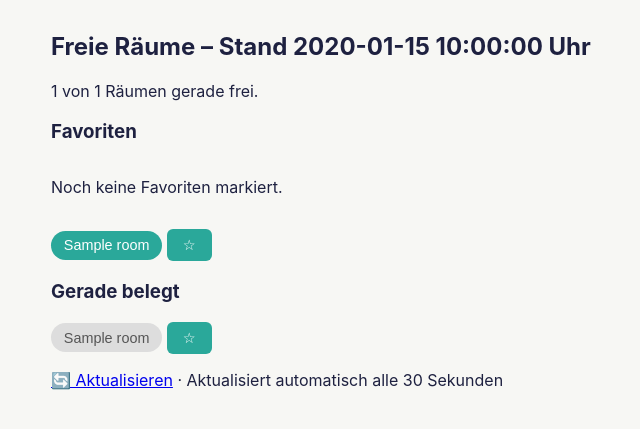
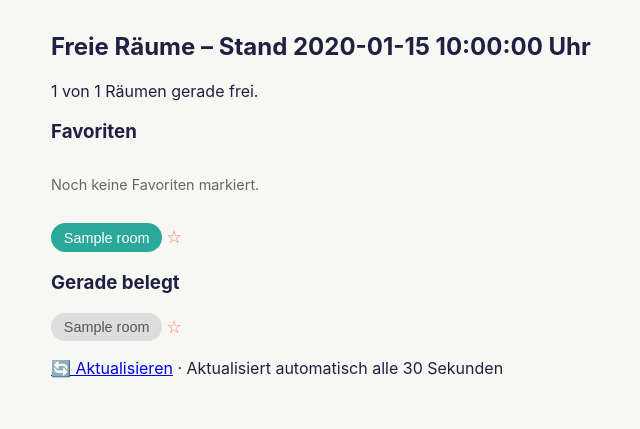
Before and after one commit to jaronanders/raumradar, a Flask app: template templates/free_rooms.html in a window 1280 px wide. Shown: the part 60-489 px from the top of the page, without its empty margins (255-895 px from the left). Run offline with Flask 3, Linux system fonts and the light colour scheme; the template is opened without the code that fills it: most values are stand-ins (such as "Sample title", 1, 10 or a date in 2020).

Commit message:
Add styles for favorite button and loading message

```diff
--- a/static/style.css
+++ b/static/style.css
@@ -87,6 +87,18 @@ button:hover { opacity: 0.9; }
     border-radius: 20px;
     font-size: 0.9rem;
 }
+.room-entry { display: inline-flex; align-items: center; }
+.favorite-button {
+    background: transparent;
+    color: var(--coral);
+    padding: 0.25rem;
+    font-size: 1.1rem;
+}
+.favorite-button.is-favorite { color: #d45d35; }
+.favorite-chip { background: var(--coral); color: white; }
+.favorite-empty,
+.loading-message { color: #666; font-size: 0.9rem; }
+.loading-message { font-weight: bold; }
 .room-button { border: 0; }
 .room-button:hover { transform: translateY(-1px); }
 .room-details {
```
